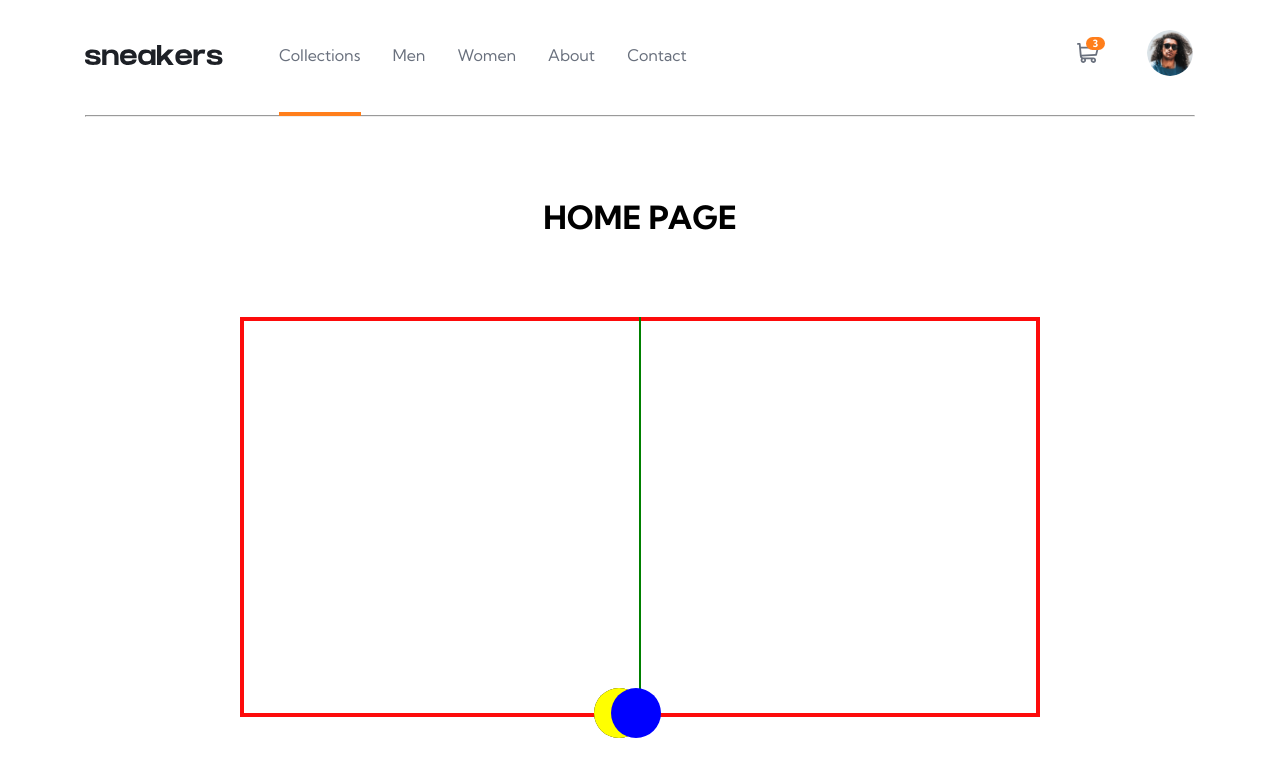
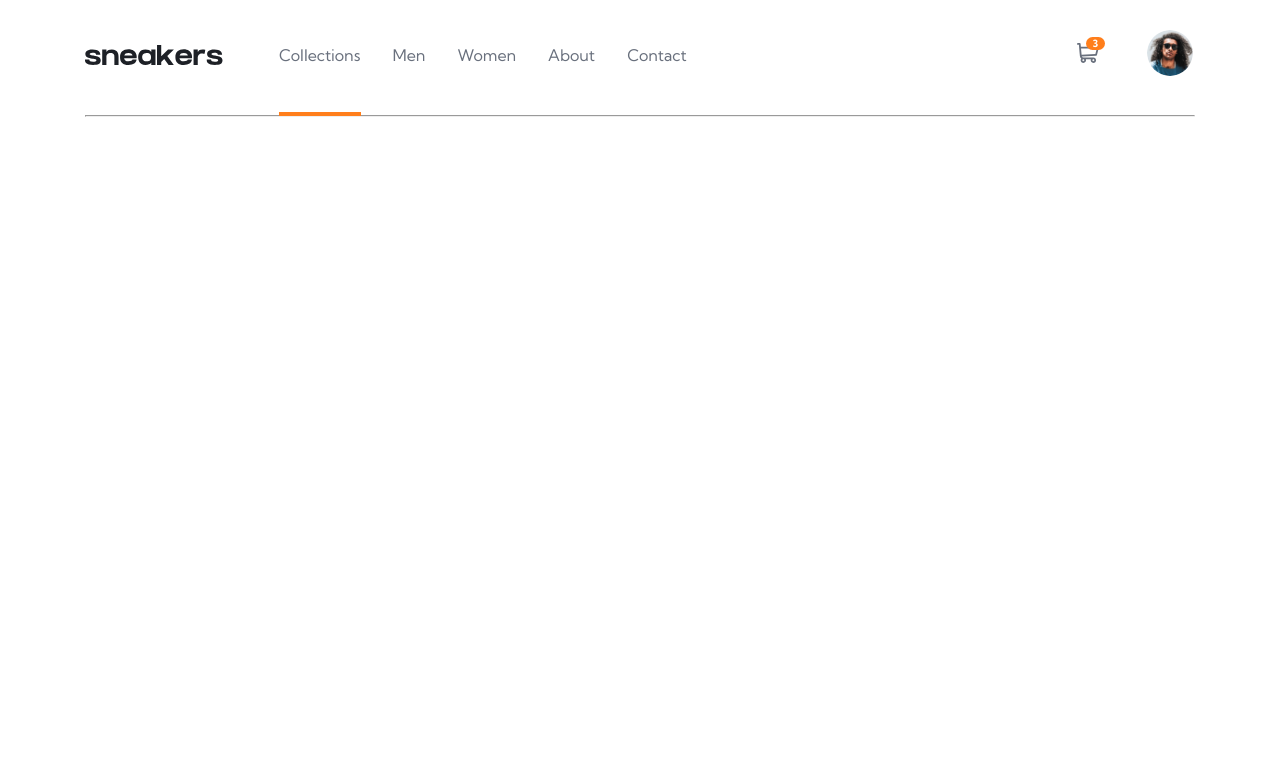
Before and after one commit to Ali0496/e-shop-sneakers, a plain HTML site: page index.html in a window 1280 px wide. Drawn offline with Linux system fonts and the light colour scheme.

Commit message:
deleted unwanted objects

```diff
--- a/index.html
+++ b/index.html
@@ -11,51 +11,6 @@
       rel="stylesheet"
     />
     <title>Sneakers</title>
-    <style>
-      .parent {
-        margin: 0 auto;
-        border: 4px solid rgb(253, 11, 11);
-        max-width: 800px;
-        width: 100%;
-        height: 400px;
-        position: relative;
-        display: flex;
-        justify-content: center;
-        align-items: center;
-      }
-      .line{
-        width: 2px;
-        height: 400px;
-        background-color: green;
-      }
-      .child {
-        width: 50px;
-        height: 50px;
-        border-radius: 50%;
-        background-color: green;
-        position: absolute;
-      }
-      .one {
-        position: absolute;
-        background-color: black;
-        left: 350px;
-        bottom: -25px;
-        z-index: 9;
-      }
-      .two {
-        position: absolute;
-        background-color: blue;
-        right: 375px;;
-        bottom: -25px;
-        z-index: 10;
-      }
-      .tree {
-        position: absolute;
-        background-color: yellow;
-        left: 350px;
-        bottom: -25px;
-        z-index: 9;
-      }
     </style>
   </head>
   <body>
@@ -86,14 +41,6 @@
         <hr />
       </div>
     </header>
-    <br /><br /><br /><br />
-    <h1 style="text-align: center">HOME PAGE</h1>
-    <br /><br /><br /><br />
-    <div class="parent">
-      <div class="line"></div>
-      <div class="child one"></div>
-      <div class="child two"></div>
-      <div class="child tree"></div>
-    </div>
+
   </body>
 </html>
```
